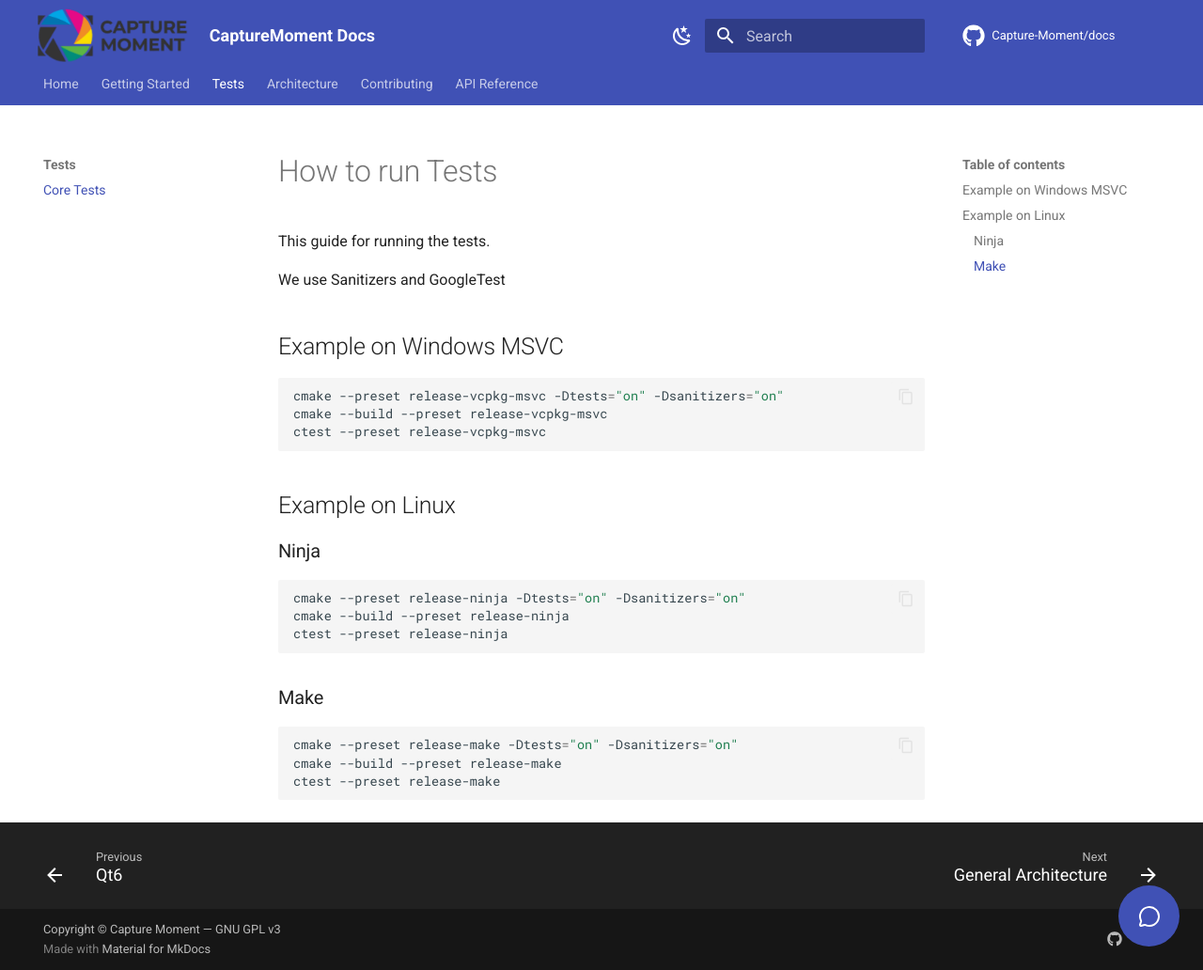
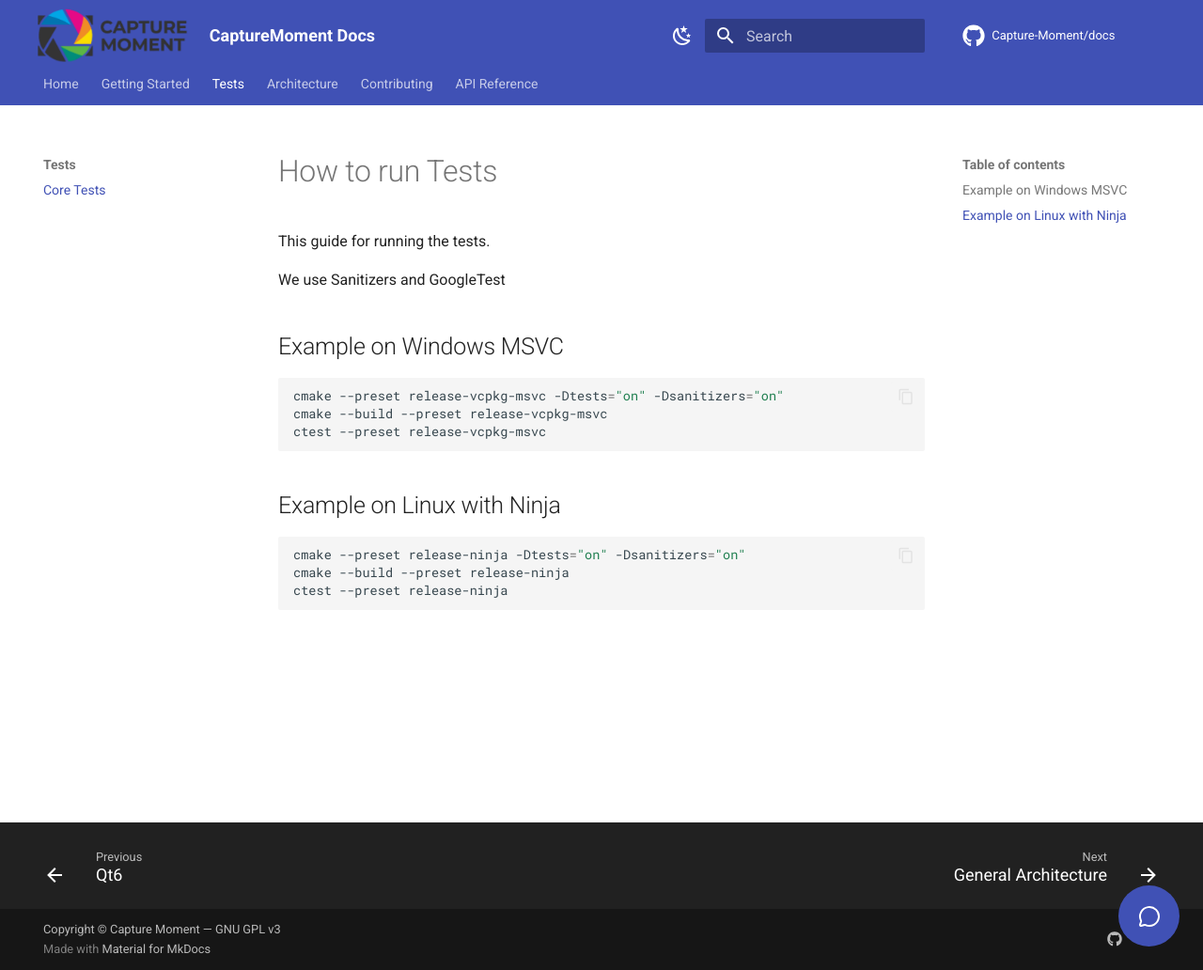
Before and after one commit to Capture-Moment/docs, an MkDocs documentation site: the page built from docs/testing/TESTS_CORE.md, in a window 1280 px wide and 1032 px high. Shown: the whole window at 94% size. Built offline with MkDocs 1.6.1 and Material for MkDocs 9.7.7, drawn with Linux system fonts in a browser that asks for light colours; comment, search, counter and statistics services are not loaded.

Commit message:
Tests.md remove example test with make

````diff
--- a/docs/testing/TESTS_CORE.md
+++ b/docs/testing/TESTS_CORE.md
@@ -10,16 +10,9 @@ cmake --preset release-vcpkg-msvc -Dtests="on" -Dsanitizers="on"
 cmake --build --preset release-vcpkg-msvc
 ctest --preset release-vcpkg-msvc
 ```
-## Example on Linux
-### Ninja
+## Example on Linux with Ninja
 ```bash
 cmake --preset release-ninja -Dtests="on" -Dsanitizers="on"
 cmake --build --preset release-ninja
 ctest --preset release-ninja
 ```
-### Make
-```bash
-cmake --preset release-make -Dtests="on" -Dsanitizers="on"
-cmake --build --preset release-make
-ctest --preset release-make
-```
````
